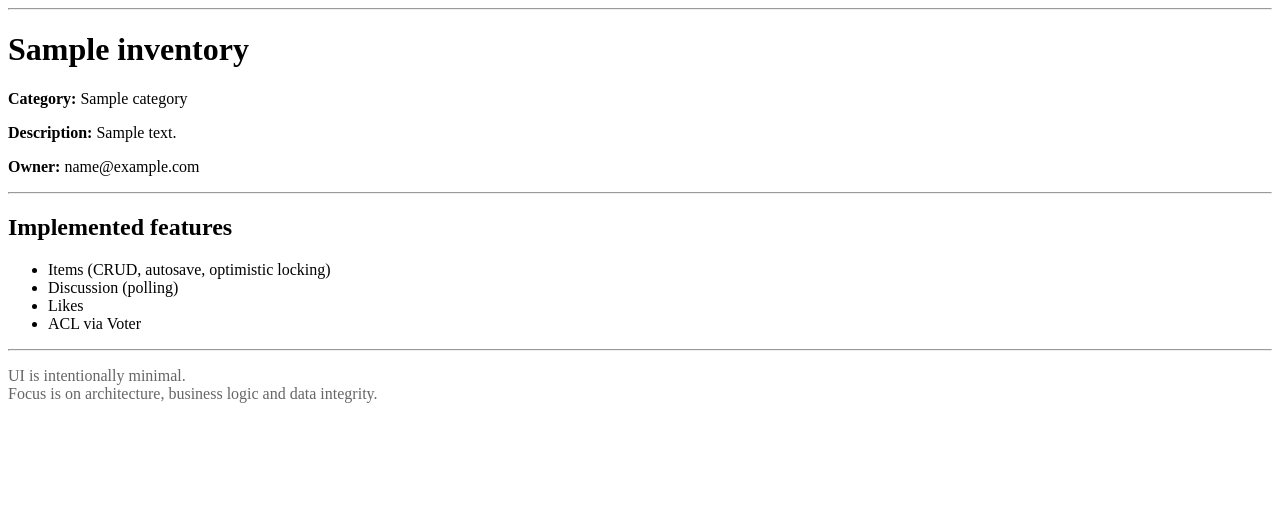
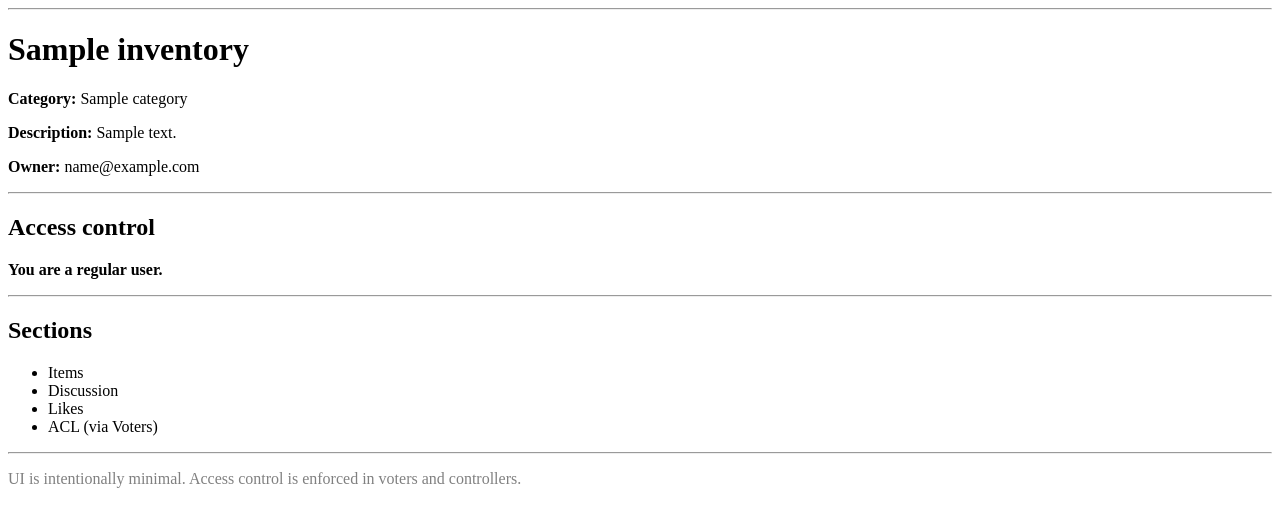
Before and after one commit to 07Rinat07/inventory-app, a Symfony app: template templates/inventory/show.html.twig in a window 1280 px wide. Shown: the part 26-553 px from the top of the page. Run offline with Twig, Linux system fonts and the light colour scheme; the template is opened without the code that fills it: most values are stand-ins (such as "Sample title", 1, 10 or a date in 2020); some libraries are stand-ins or nearby versions.

Commit message:
Add and fix AppFixtures(В проекте реализовано разграничение прав на уровне UI и бизнес-логики. UI отображает текущую роль пользователя, а доступ к сущностям контролируется через Voters.Для демонстрации я использую два пользователя, созданных через Doctrine Fixtures: admin и обычный user.)

```diff
--- a/templates/base.html.twig
+++ b/templates/base.html.twig
@@ -11,6 +11,13 @@
 
     {% if app.user %}
         | Logged in as {{ app.user.email }}
+
+        {% if app.user.isAdmin %}
+            <strong>(ADMIN)</strong>
+        {% else %}
+            <strong>(USER)</strong>
+        {% endif %}
+
         | <a href="{{ path('app_logout') }}">Logout</a>
     {% else %}
         | <a href="{{ path('login') }}">Login</a>
--- a/templates/inventory/show.html.twig
+++ b/templates/inventory/show.html.twig
@@ -11,19 +11,30 @@
 
     <hr>
 
-    <h2>Implemented features</h2>
+    <h2>Access control</h2>
 
+    {% if app.user and app.user == inventory.owner %}
+        <p><strong>You are the owner of this inventory.</strong></p>
+    {% elseif app.user and app.user.isAdmin %}
+        <p><strong>You are an admin.</strong></p>
+    {% else %}
+        <p><strong>You are a regular user.</strong></p>
+    {% endif %}
+
+    <hr>
+
+    <h2>Sections</h2>
     <ul>
-        <li>Items (CRUD, autosave, optimistic locking)</li>
-        <li>Discussion (polling)</li>
+        <li>Items</li>
+        <li>Discussion</li>
         <li>Likes</li>
-        <li>ACL via Voter</li>
+        <li>ACL (via Voters)</li>
     </ul>
 
     <hr>
 
-    <p style="color: #666;">
-        UI is intentionally minimal.<br>
-        Focus is on architecture, business logic and data integrity.
+    <p style="color: gray;">
+        UI is intentionally minimal.
+        Access control is enforced in voters and controllers.
     </p>
 {% endblock %}
```
Also changed, not shown: src/DataFixtures/AppFixtures.php (+9 -30 lines).
